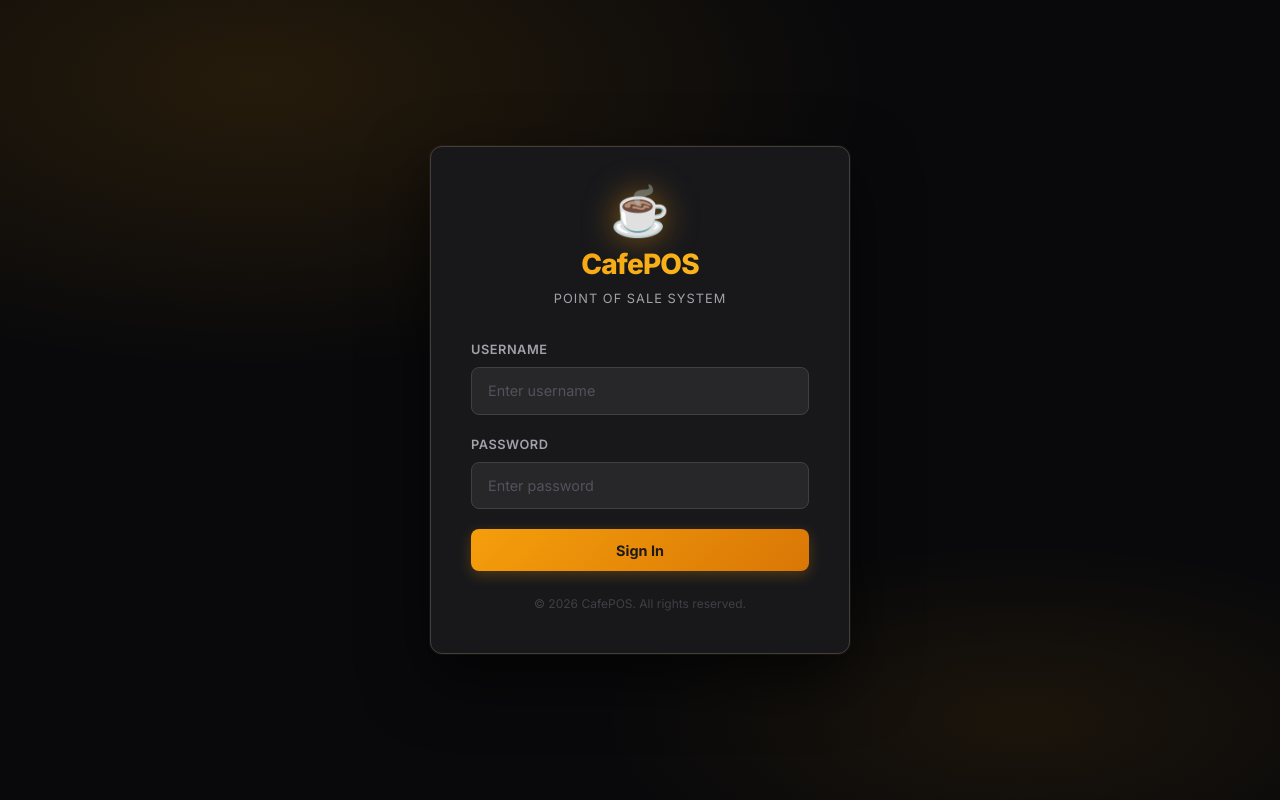
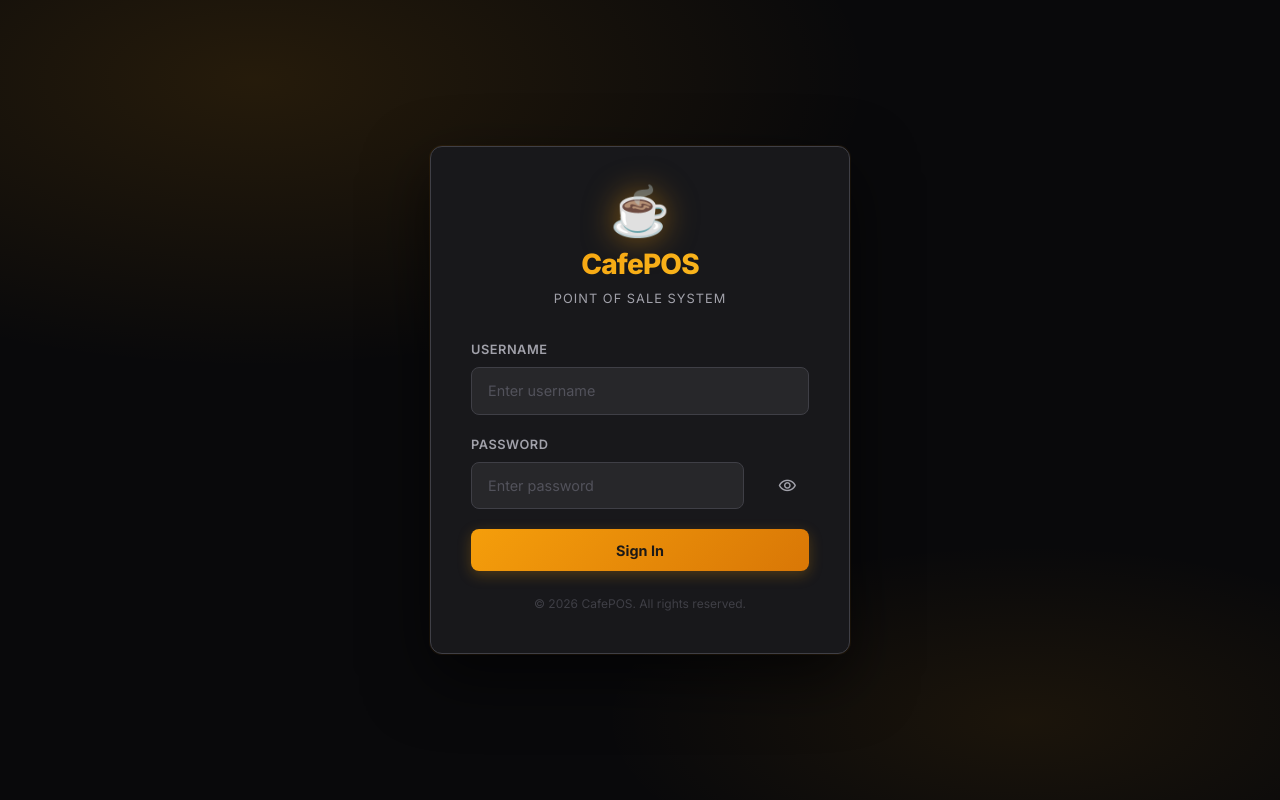
Before and after one commit to code-with-saad/POS, a React (Vite) app in the folder client/: page /login in a window 1280 px wide. Built offline with nearby package versions, Linux system fonts and the light colour scheme; no server answers.

Commit message:
fix: restart server with updated code - inventory deduction now verified working (12->8 on 4x Zinger order); add password eye toggle to Login

```diff
--- a/client/src/pages/Login.jsx
+++ b/client/src/pages/Login.jsx
@@ -10,6 +10,7 @@ export default function Login() {
   const [form, setForm] = useState({ username: '', password: '' });
   const [error, setError] = useState('');
   const [loading, setLoading] = useState(false);
+  const [showPassword, setShowPassword] = useState(false);
 
   const from = location.state?.from?.pathname;
 
@@ -19,11 +20,16 @@ export default function Login() {
     setLoading(true);
     try {
       const user = await login(form.username, form.password);
-      // Role-based redirect
       if (from && from !== '/login') {
         navigate(from, { replace: true });
+      } else if (user.role === 'superadmin') {
+        navigate('/superadmin/organizations', { replace: true });
+      } else if (user.role === 'admin' || user.role === 'manager') {
+        navigate('/admin', { replace: true });
+      } else if (user.role === 'kitchen') {
+        navigate('/kitchen', { replace: true });
       } else {
-        navigate(user.role === 'admin' ? '/admin' : '/pos', { replace: true });
+        navigate('/pos', { replace: true });
       }
     } catch (err) {
       setError(err.message || 'Login failed');
@@ -58,25 +64,46 @@ export default function Login() {
 
           <div className="form-group">
             <label htmlFor="password">Password</label>
+            <div style={{ position: 'relative' }}>
               <input
                 id="password"
-              type="password"
+                type={showPassword ? 'text' : 'password'}
                 autoComplete="current-password"
                 placeholder="Enter password"
                 value={form.password}
                 onChange={(e) => setForm((f) => ({ ...f, password: e.target.value }))}
+                style={{ paddingRight: '2.75rem' }}
                 required
               />
+              <button
+                type="button"
+                onClick={() => setShowPassword((v) => !v)}
+                style={{
+                  position: 'absolute',
+                  right: '0.75rem',
+                  top: '50%',
+                  transform: 'translateY(-50%)',
+                  background: 'none',
+                  border: 'none',
+                  cursor: 'pointer',
+                  color: '#a1a1aa',
+                  padding: '0',
+                  display: 'flex',
+                  alignItems: 'center',
+                }}
+                title={showPassword ? 'Hide password' : 'Show password'}
+              >
+                <span className="material-symbols-outlined" style={{ fontSize: '1.2rem' }}>
+                  {showPassword ? 'visibility_off' : 'visibility'}
+                </span>
+              </button>
+            </div>
           </div>
 
           {error && <p className="login-error">{error}</p>}
 
           <button type="submit" className="login-btn" disabled={loading}>
-            {loading ? (
-              <span className="btn-spinner" />
-            ) : (
-              'Sign In'
-            )}
+            {loading ? <span className="btn-spinner" /> : 'Sign In'}
           </button>
         </form>
 
```
Lines whose indentation alone changed are shown as unchanged.
